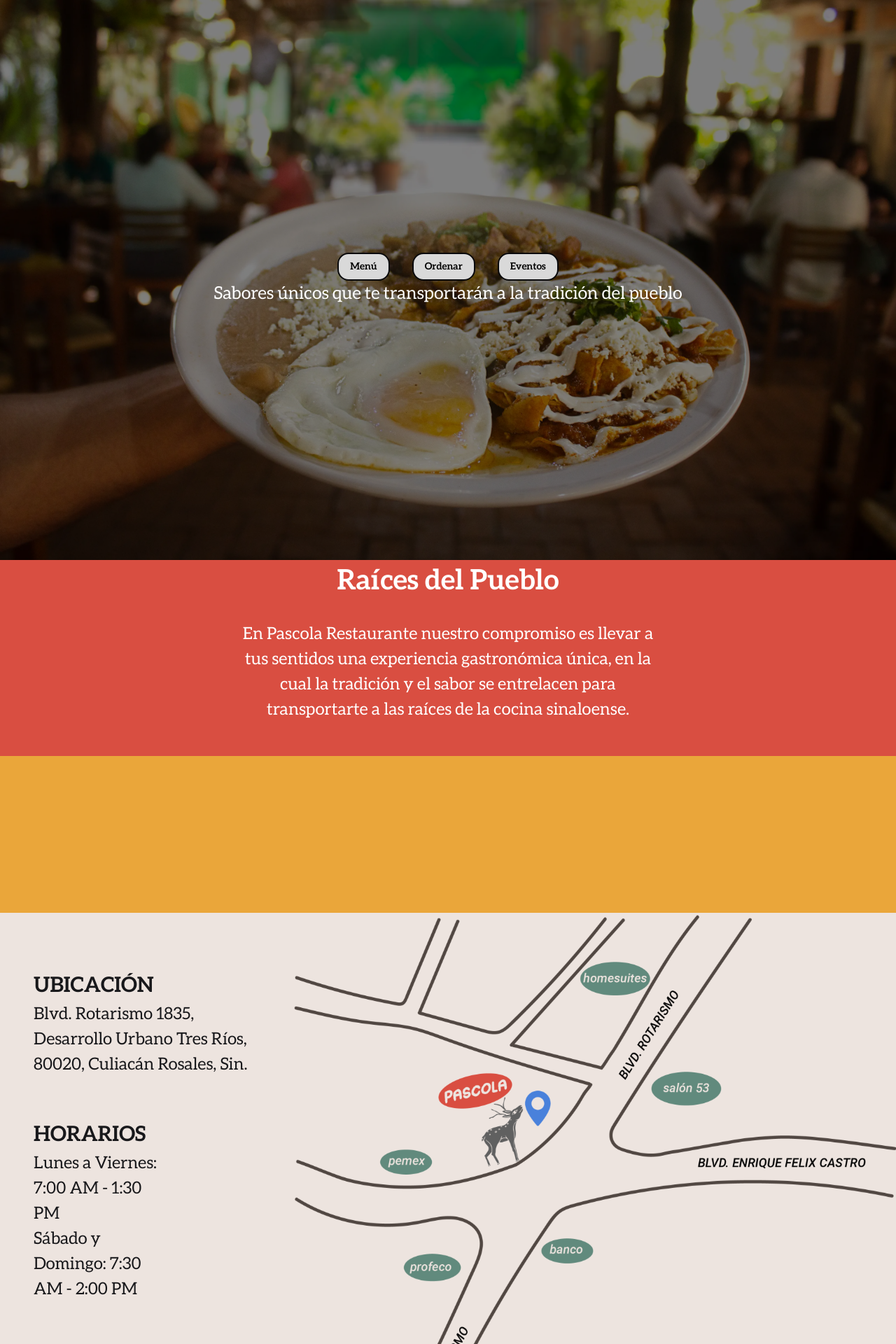
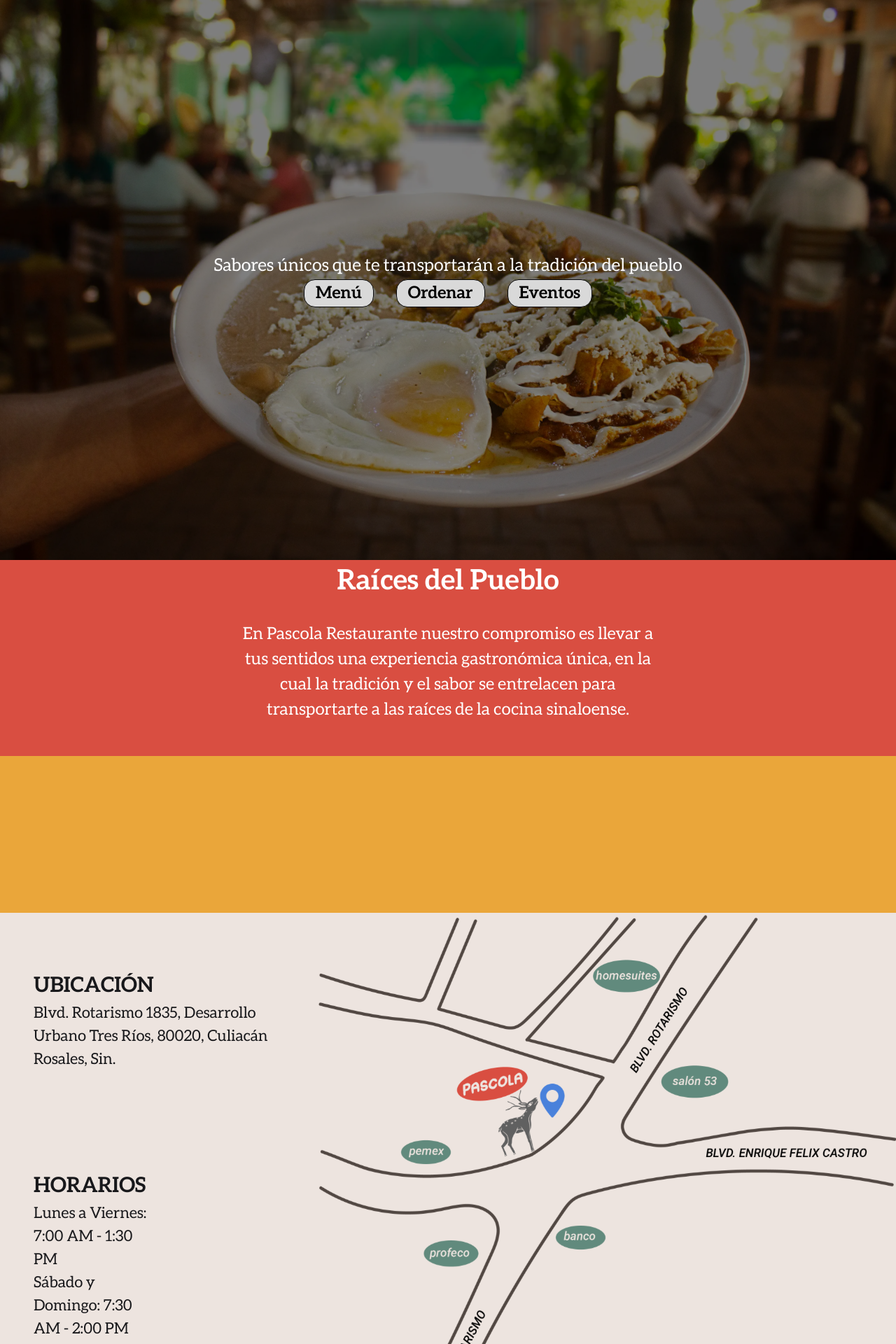
Before and after one commit to daviloops/pascola-website, a Next.js app: page / in a window 1280 px wide. Shown: the top 1920 px of the page at 70% size. Built offline with nearby package versions, Linux system fonts and the light colour scheme.

Commit message:
style: improve CSS details

```diff
--- a/src/app/components/Facilities/slides.ts
+++ b/src/app/components/Facilities/slides.ts
@@ -1,4 +1,10 @@
 export const SLIDES = [
+  {
+    imageSrc: '/images/facilities/fachada-principal.webp',
+    altText: 'fachada de la entrada principal',
+    width: 600, // forced to fit, real value is 720
+    height: 463.47, // forced to fit, real value is 480
+  },
   {
     imageSrc: '/images/facilities/palapa-con-mesas.webp',
     altText: 'mesas bajo la palapa principal',
--- a/src/app/components/Hero/MenuButton/index.tsx
+++ b/src/app/components/Hero/MenuButton/index.tsx
@@ -6,7 +6,7 @@ const MenuButton = ({ className, children, ...props }: AnchorHTMLAttributes<HTML
     <div className="min-w-[160]">
       <a
         className={clsx(
-          'btn btn-neutral btn-outline w-full rounded-2xl border-2 bg-[#D9D9D9] font-bold text-black hover:bg-black hover:text-[#D9D9D9] active:bg-[#272727] active:text-[#D9D9D9]',
+          'btn btn-neutral btn-outline w-full rounded-2xl border bg-[#D9D9D9] text-[24px] font-bold text-black hover:bg-black hover:text-[#D9D9D9] active:bg-[#272727] active:text-[#D9D9D9]',
           className
         )}
         {...props}
--- a/src/app/components/Hero/index.tsx
+++ b/src/app/components/Hero/index.tsx
@@ -10,7 +10,7 @@ const Hero = () => {
         alt="restaurante Pascola con un platillo de comida en el centro"
         src="/images/hero/restaurante-pascola.webp"
         fill
-        className="object-cover"
+        className="bg-[#D94E41] object-cover"
         priority
         fetchPriority="high"
         sizes="100vw"
@@ -29,6 +29,11 @@ const Hero = () => {
             sizes="(max-width: 640px) 264px, 462px"
           />
         </div>
+        <div className="max-w-[240] sm:max-w-[410]">
+          <h1 className="text-[1.125rem] text-[#ffffff] sm:text-[1.56rem]">
+            Sabores únicos que te transportarán a la tradición del pueblo
+          </h1>
+        </div>
         <div className="join join-vertical sm:join-horizontal gap-4 sm:gap-8">
           <MenuButton
             className="join-item"
@@ -45,11 +50,6 @@ const Hero = () => {
             Eventos
           </MenuButton>
         </div>
-        <div className="max-w-[240] sm:max-w-[410]">
-          <h1 className="text-[1.125rem] text-[#ffffff] sm:text-[1.56rem]">
-            Sabores únicos que te transportarán a la tradición del pueblo
-          </h1>
-        </div>
       </div>
     </Section>
   );
--- a/src/app/components/Location/index.tsx
+++ b/src/app/components/Location/index.tsx
@@ -3,26 +3,26 @@ import Image from 'next/image';
 const Location = () => {
   return (
     <section className="flex flex-col justify-between bg-[#EDE4DF] lg:flex-row">
-      <div className="z-[1] mx-[2rem] my-[3.75rem] flex flex-wrap gap-[3.75rem] sm:mt-[5.15rem] sm:ml-[3rem] lg:flex-col">
+      <div className="z-1 mx-8 my-15 flex flex-wrap gap-15 sm:mt-[5.15rem] sm:ml-12">
         <div className="flex flex-col gap-[12] sm:gap-[16]">
           <h2 className="text-[1.5rem] font-bold sm:text-[1.875rem]">UBICACIÓN</h2>
-          <div className="w-[276] sm:w-[21rem]">
-            <p className="text-[1.25rem] sm:text-[1.50rem]">
+          <div className="w-[276] sm:w-84">
+            <p className="text-[1.25rem] sm:text-[1.375rem]">
               Blvd. Rotarismo 1835, Desarrollo Urbano Tres Ríos, 80020, Culiacán Rosales, Sin.
             </p>
           </div>
         </div>
         <div className="flex flex-col gap-[12] sm:gap-[16]">
           <h2 className="text-[1.5rem] font-bold sm:text-[1.875rem]">HORARIOS</h2>
-          <div className="w-[11rem] min-[408]:w-[26rem] min-[1150]:w-[26rem] lg:max-[1150]:w-[13rem]">
-            <p className="text-[1.25rem] sm:text-[1.50rem]">
+          <div className="w-44 min-[408]:w-104 min-[1150]:w-104 lg:max-[1150]:w-52">
+            <p className="text-[1.25rem] sm:text-[1.375rem]">
               Lunes a Viernes: 7:00 AM - 1:30 PM <br></br>
               Sábado y Domingo: 7:30 AM - 2:00 PM
             </p>
           </div>
         </div>
       </div>
-      <div className="relative aspect-[375/340] w-full lg:w-[639]">
+      <div className="relative aspect-375/340 w-full lg:w-[400]">
         <Image
           alt="mapa de ubicación"
           src="/images/location/mapa-ubicacion.svg"
```
Also changed, not shown: public/images/facilities/fachada-principal.webp (added).
